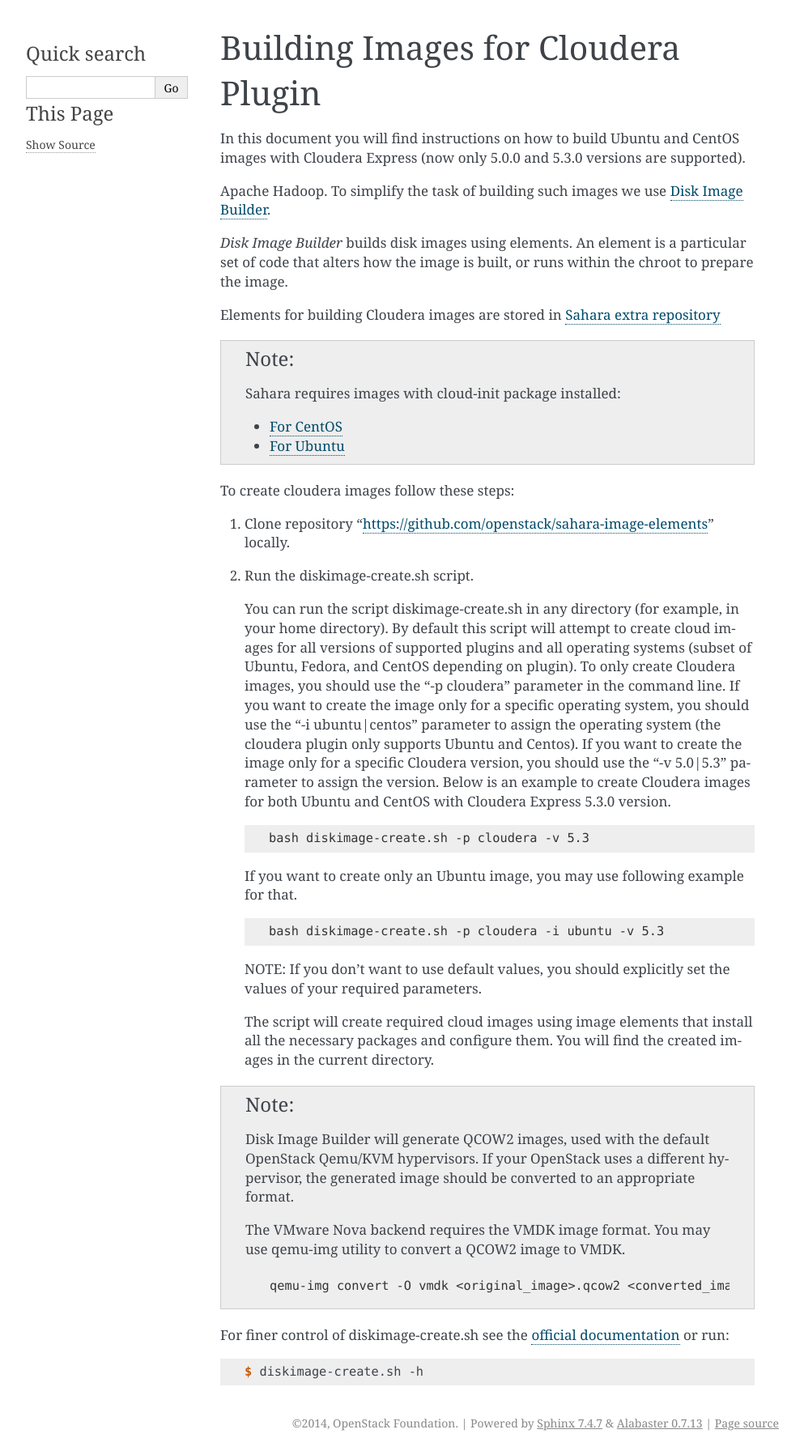
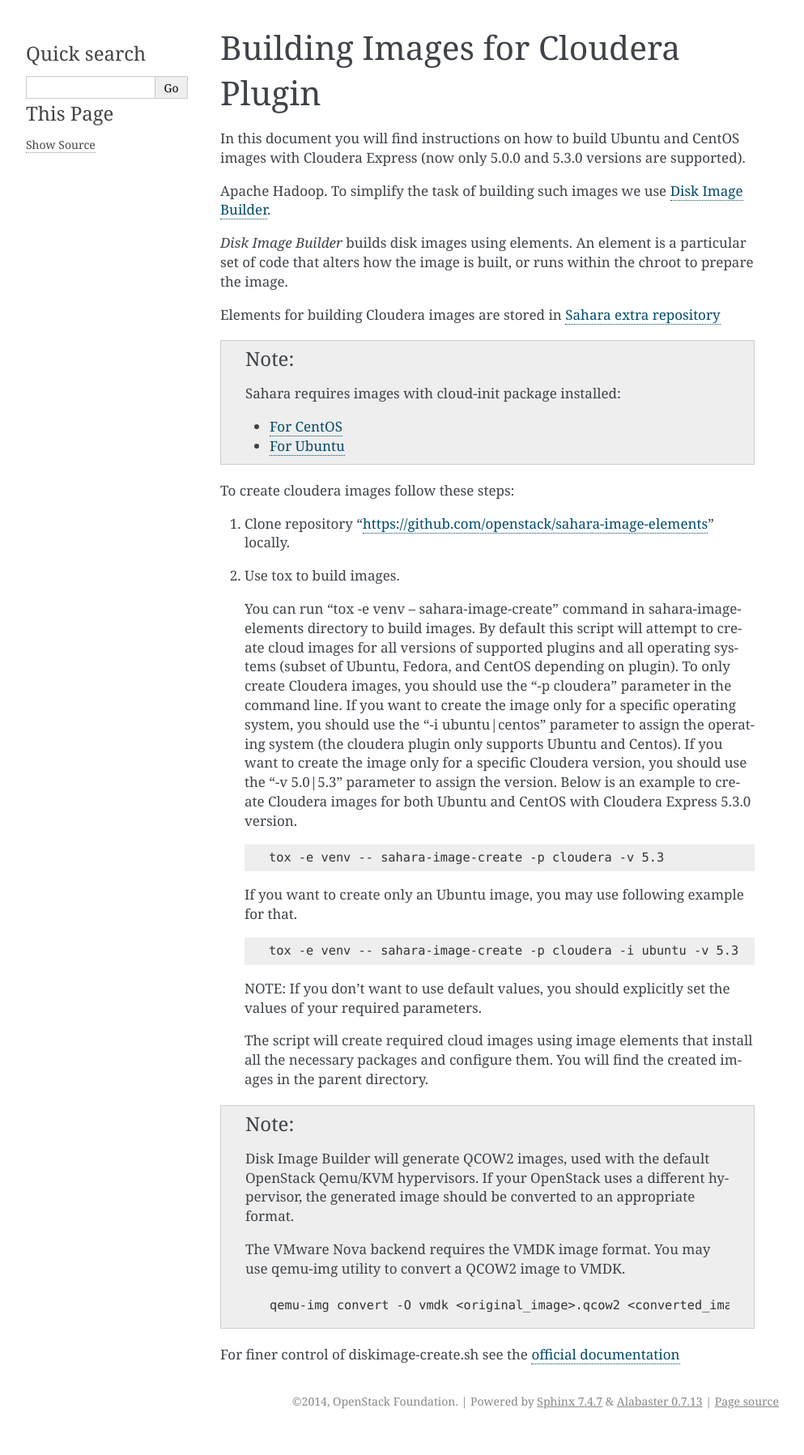
Before and after one commit to butterfy76/sahara, a Sphinx documentation site: the page built from doc/source/userdoc/cdh_imagebuilder.rst, in a window 1280 px wide. Shown: the whole page at 81% size, without its empty margins (148-1141 px from the left). Built offline with Sphinx 7.4.7, drawn with Linux system fonts in a browser that asks for light colours; formulas are drawn with MathJax 3; the version number is read from the project's files by our own code; after the commit the page ends 1770 px from its top, so only the background shows below that.

Commit message:
2015-05-28:07:55:12

```diff
--- a/doc/source/userdoc/cdh_imagebuilder.rst
+++ b/doc/source/userdoc/cdh_imagebuilder.rst
@@ -27,10 +27,10 @@ To create cloudera images follow these steps:
 
 1. Clone repository "https://github.com/openstack/sahara-image-elements" locally.
 
-2. Run the diskimage-create.sh script.
+2. Use tox to build images.
 
-   You can run the script diskimage-create.sh in any directory (for example, in
-   your home directory). By default this script will attempt to create cloud
+   You can run "tox -e venv -- sahara-image-create" command in sahara-image-elements
+   directory to build images. By default this script will attempt to create cloud
    images for all versions of supported plugins and all operating systems
    (subset of Ubuntu, Fedora, and CentOS depending on plugin). To only create
    Cloudera images, you should use the "-p cloudera" parameter in the command
@@ -44,21 +44,21 @@ To create cloudera images follow these steps:
 
    .. sourcecode:: console
 
-      bash diskimage-create.sh -p cloudera -v 5.3
+      tox -e venv -- sahara-image-create -p cloudera -v 5.3
 
    If you want to create only an Ubuntu image, you may use following example
    for that.
 
    .. sourcecode:: console
 
-      bash diskimage-create.sh -p cloudera -i ubuntu -v 5.3
+      tox -e venv -- sahara-image-create -p cloudera -i ubuntu -v 5.3
 
    NOTE: If you don't want to use default values, you should explicitly set the
    values of your required parameters.
 
    The script will create required cloud images using image elements that install
    all the necessary packages and configure them. You will find the created
-   images in the current directory.
+   images in the parent directory.
 
 .. note::
 
@@ -77,8 +77,3 @@ To create cloudera images follow these steps:
 
 For finer control of diskimage-create.sh see the `official documentation
 <https://github.com/openstack/sahara-image-elements/blob/master/diskimage-create/README.rst>`_
-or run:
-
-.. sourcecode:: console
-
-   $ diskimage-create.sh -h
```
Also changed, not shown: doc/source/userdoc/diskimagebuilder.rst (+8 -15 lines), sahara/db/templates/README.rst, 7 other files.
